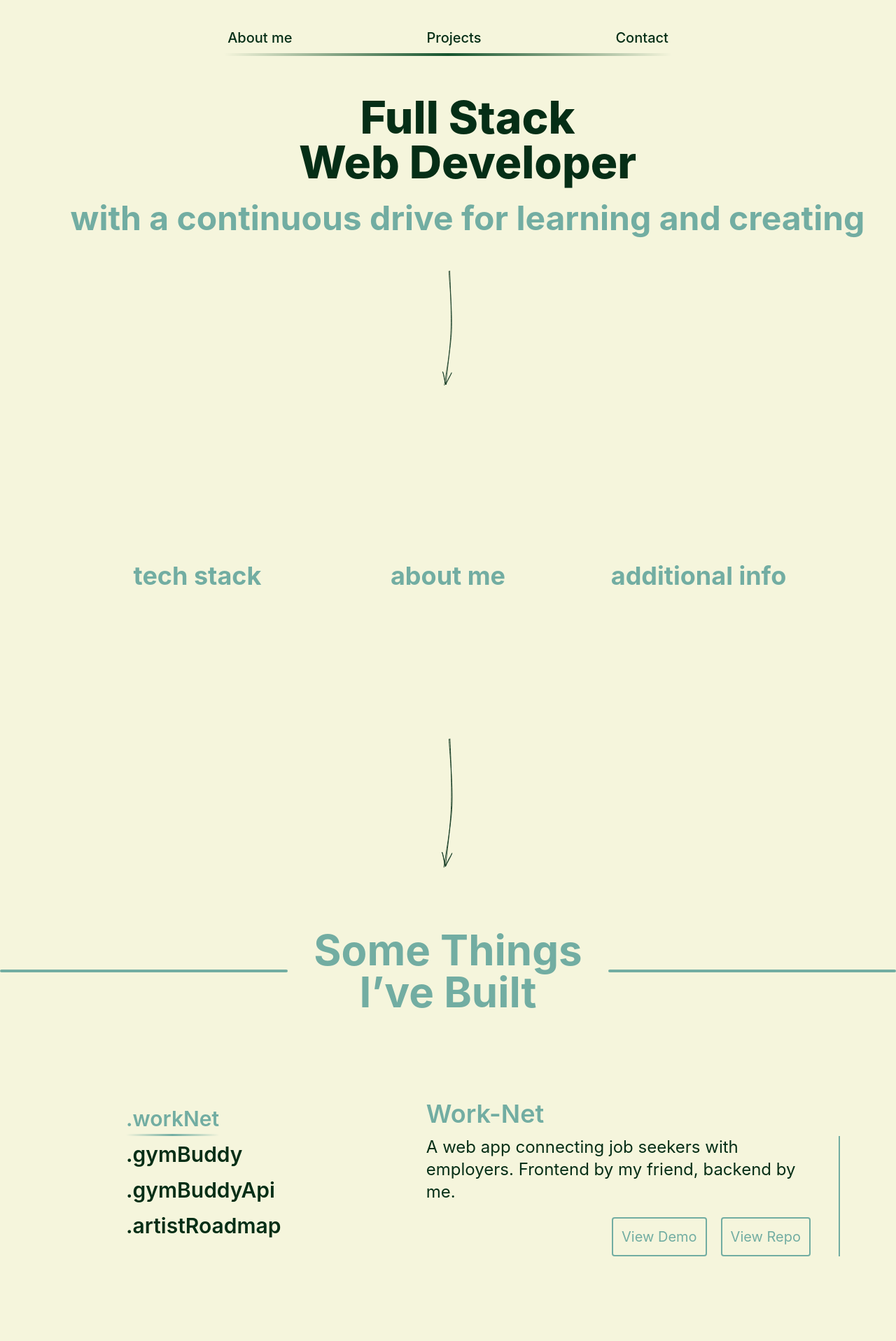
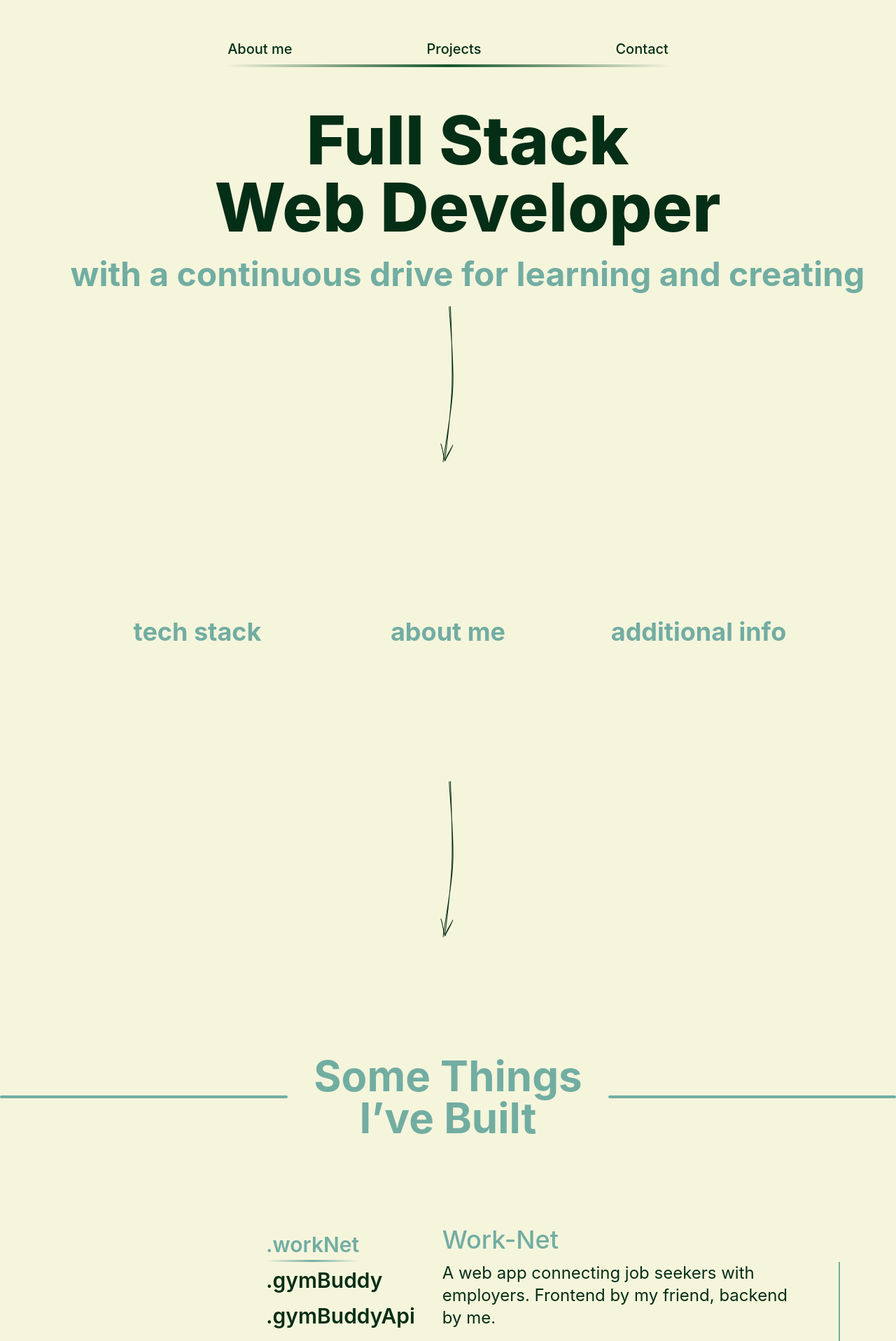
Before and after one commit to RakimKai/Portfolio, a React (Vite) app: page / in a window 1280 px wide. Shown: the top 1917 px of the page at 70% size. Built offline with nearby package versions, Linux system fonts and the light colour scheme.

Commit message:
CV added

```diff
--- a/src/components/About/About.jsx
+++ b/src/components/About/About.jsx
@@ -23,7 +23,7 @@ const About = () => {
   }, []);
   return (
     <>
-      <section id="about" className="  pb-[100px] pt-[100px]" ref={elementRef}>
+      <section id="about" className="pt-[100px]" ref={elementRef}>
         <div className="flex justify-center 2xl:w-2/3 w-full flex-wrap  m-auto 2xl:gap-12 gap-2  items-center">
           <Card
             animate={isVisible && "slideInNoDelay"}
@@ -61,7 +61,7 @@ const About = () => {
           />
         </div>
       </section>
-      <div className="flex justify-center items-center h-[200px] 2xl:h-[400px]">
+      <div className="flex justify-center items-center h-[200px] xl:h-[400px]">
         <Arrow />
       </div>
     </>
--- a/src/components/Card/Card.jsx
+++ b/src/components/Card/Card.jsx
@@ -51,11 +51,11 @@ const Card = ({
                     </a>
                   </p>
                   <a
-                    href={"/public/CV - Ahmed Elshiekh.pdf"}
-                    download={"CV - Ahmed Elshiekh.pdf"}
+                    href={"https://ahmedelshiekh-cv.tiiny.site/"}
+                    target="_blank"
                     className="bg-secondary border-secondary hover:bg-secondary/80 text-primary p-3 text-xl  transition-all ease-in-out duration-150 rounded"
                   >
-                    Download my resume
+                    View my resume
                   </a>
                 </div>
               )}
--- a/src/components/Header/Header.jsx
+++ b/src/components/Header/Header.jsx
@@ -2,14 +2,14 @@ import Arrow from "../Icons/Arrow";
 const Header = () => {
   return (
     <>
-      <header className="2xl:text-[8rem] sm:text-[4rem] text-[3rem] flex flex-col justify-center items-center  sm:pl-14 2xl:pt-32 pt-14 ">
+      <header className="xl:text-[6rem] sm:text-[4rem] text-[3rem] flex flex-col justify-center items-center  sm:pl-14  pt-14">
         <h1 className="animate-fade-in leading-none font-extrabold">
           Full Stack
         </h1>
-        <h2 className="animate-fade-in leading-none font-extrabold">
+        <h2 className="z-30 animate-fade-in leading-none font-extrabold">
           Web Developer
         </h2>
-        <h2 className="animate-slideInThird 2xl:text-[4rem] sm:text-[3rem] text-[2rem] text-center font-bold text-secondary 2xl:pt-8 pt-3 opacity-0">
+        <h2 className="z-30 animate-slideInThird xl:text-[3rem] sm:text-[3rem] text-[2rem] text-center font-bold text-secondary 2xl:pt-8 pt-3 opacity-0">
           with a continuous drive for learning and creating
         </h2>
       </header>
--- a/src/components/Icons/Arrow.jsx
+++ b/src/components/Icons/Arrow.jsx
@@ -5,7 +5,6 @@ const Arrow = () => {
       xmlns="http://www.w3.org/2000/svg"
       viewBox="0 0 34.192567129518835 242.33023294725308"
       width="34.192567129518835"
-      height="inherit"
     >
       <defs></defs>
       <rect
--- a/src/components/Navbar/Navbar.jsx
+++ b/src/components/Navbar/Navbar.jsx
@@ -13,9 +13,9 @@ const Navbar = () => {
   return (
     <>
       <nav
-        className={`flex  justify-center 2xl:text-2xl sm:text-xl text-lg font-medium 2xl:mt-20 mt-10 animate-slideInTop opacity-0 transition-all ease-in-out duration-100 sticky top-0 z-30 ${
+        className={`flex  justify-center  sm:text-xl text-base font-medium xl:mt-14 mt-10 animate-slideInTop opacity-0 transition-all ease-in-out duration-100 sticky top-0  ${
           isSticky
-            ? "bg-primary border-b-4 border-thirdary text-thirdary p-2 "
+            ? "bg-primary border-b-2 border-thirdary sm:text-base text-thirdary p-2 text-sm  z-40"
             : ""
         }`}
       >
--- a/src/components/Project/Project.jsx
+++ b/src/components/Project/Project.jsx
@@ -2,7 +2,7 @@ const Project = ({ title, description, demo, repo }) => {
   return (
     <>
       <div className="flex flex-col  pt-1 w-full animate-slideInRight opacity-0 ">
-        <h2 className="xl:text-4xl lg:text-3xl  text-xl md:text-start px-10 text-center font-semibold text-secondary">
+        <h2 className="xl:text-4xl lg:text-3xl  text-xl md:text-start px-10 text-center font-medium text-secondary">
           {title}
         </h2>
         <div className="border-l-2 border-r-2 md:border-l-0 mt-3  border-secondary">
--- a/src/components/Projects/Projects.jsx
+++ b/src/components/Projects/Projects.jsx
@@ -99,10 +99,10 @@ const Projects = () => {
           }  h-1 rounded-xl`}
         />
       </div>
-      <div className="flex md:py-20 flex-col h-1/2 md:h-full   flex-wrap  md:flex-nowrap justify-center w-full  items-center 2xl:justify-between md:justify-between md:flex-row 2xl:flex-row  md:px-20    2xl:px-0  2xl:pt-36">
+      <div className="flex md:py-20 flex-col h-1/2 md:h-full  flex-wrap  md:flex-nowrap justify-center w-full  items-center xl:justify-between md:justify-between md:flex-row 2xl:flex-row  md:px-20    2xl:px-0  ">
         <div
           ref={projectsRef}
-          className={`justify-center h-1/6 md:h-full pb-12  gap-5  flex-wrap md:flex-col md:text-xl items-center flex 2xl:pl-[400px] md:pl-[100px] md:items-start   2xl:gap-2 md:gap-2  md:w-1/2 w-full  overflow-hidden font-semibold  xl:text-3xl  text-base  text-thirdary ${
+          className={`justify-center font-semibold h-1/6 md:h-full pb-12    gap-5  flex-wrap md:flex-col md:text-xl items-center flex xl:pl-[300px] md:pl-[100px] md:items-start   2xl:gap-2 md:gap-2  md:w-1/2 w-full  overflow-hidden  xl:text-3xl  text-base  text-thirdary ${
             isVisibleProjects
               ? "animate-slideInNoDelay"
               : "opacity-0 translate-y-10"
@@ -111,7 +111,7 @@ const Projects = () => {
           <h3
             onClick={() => setProject(0)}
             className={`cursor-pointer ${
-              first ? "text-secondary " : "hover:text-secondary"
+              first ? "text-secondary  " : "hover:text-secondary"
             }   transition-all ease-in-out duration-200`}
           >
             .workNet
```
Also changed, not shown: 2 other files (tests, documents, lock files or other folders).
